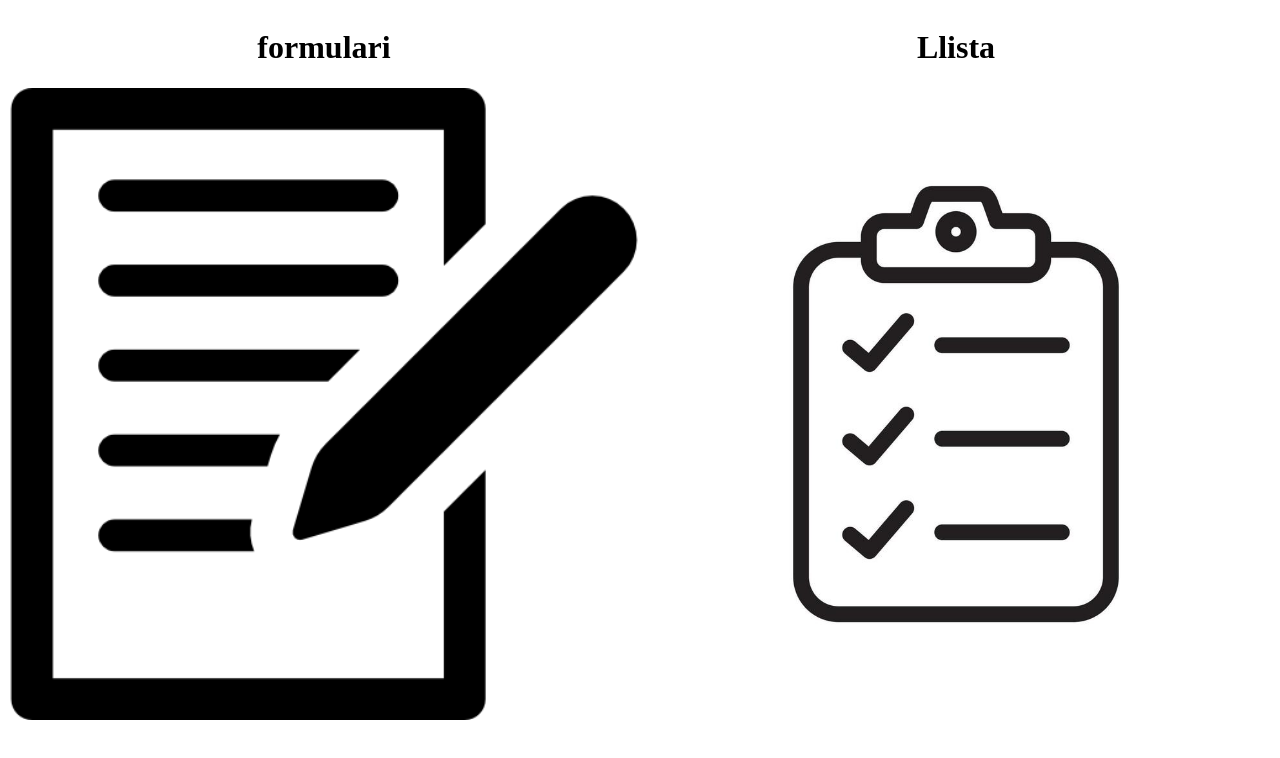
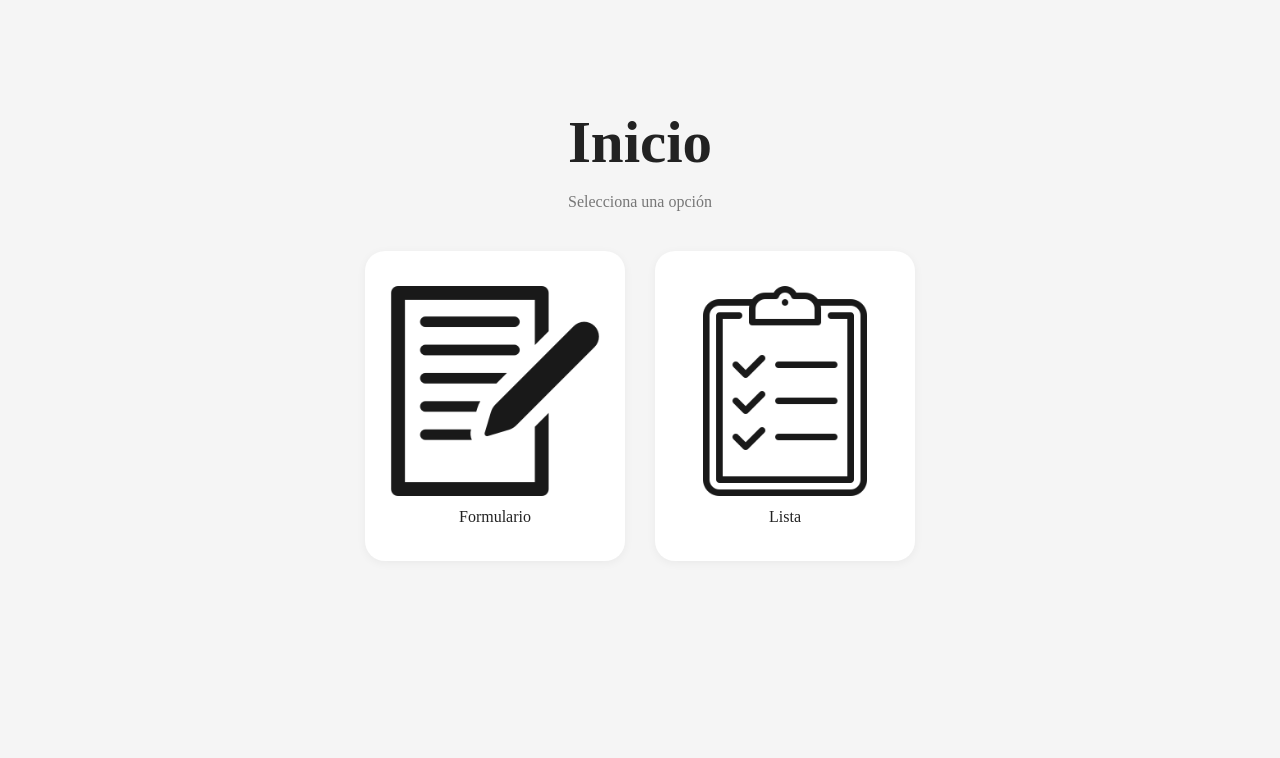
Before and after one commit to ricsaagon/Videojuegos, a plain HTML site: page index.html in a window 1280 px wide. Drawn offline with Linux system fonts and the light colour scheme.

Commit message:
mejora del index

```diff
--- a/index.html
+++ b/index.html
@@ -1,33 +1,34 @@
 <!DOCTYPE html>
-<html lang="en">
+<html lang="es">
 <head>
     <meta charset="UTF-8">
     <meta name="viewport" content="width=device-width, initial-scale=1.0">
-    <title>Document</title>
+    <title>Inicio</title>
     <link rel="stylesheet" href="style.css">
 </head>
+
 <body>
-   <body>
 
-    <div class="contenedor">
-        <div>
-            <h1>formulari</h1>
-            <a href="insertar.php">
-            <img src="foto/formulario.png" alt="">
+    <main class="container">
+
+        <h1 class="titulo">Inicio</h1>
+        <p class="subtitulo">Selecciona una opción</p>
+
+        <div class="grid">
+
+            <a href="insertar.php" class="card">
+                <img src="foto/formulario.png" alt="Formulario">
+                <span>Formulario</span>
             </a>
+
+            <a href="mostrat.php" class="card">
+                <img src="foto/llista.png" alt="Lista">
+                <span>Lista</span>
+            </a>
+
         </div>
 
-        <div>
-            <h1>Llista</h1>
-
-            <a href="mostrat.php">
-
-            <img src="foto/llista.jpg" alt="">
-            </a>
-        </div>
-    </div>
-
-</body>
+    </main>
 
 </body>
 </html>
--- a/style.css
+++ b/style.css
@@ -1,15 +1,56 @@
-.contenedor {
-            display: flex;
-        }
+body {
 
-        .contenedor div {
-            width: 50%;
-        }
+    background: #f5f5f5;
+    color: #222;
+}
 
-        .contenedor img {
-            width: 100%;
-            height: auto;
-        }
-h1{
+.container {
     text-align: center;
+    padding: 60px 20px;
 }
+
+.titulo {
+
+    font-size: 59px;
+    margin-bottom: 5px;
+    font-weight: 600;
+}
+
+.subtitulo {
+    color: #777;
+    margin-bottom: 40px;
+}
+
+.grid {
+    display: flex;
+    justify-content: center;
+    gap: 30px;
+}
+
+.card {
+    background: white;
+    width: 220px;
+    padding: 35px 20px;
+    border-radius: 20px;
+    text-decoration: none;
+    color: #222;
+    box-shadow: 0 2px 10px rgba(0,0,0,0.05);
+    display: flex;
+    flex-direction: column;
+    align-items: center;
+}
+
+.card img {
+    width: 210px;
+    height: 210px;
+    margin-bottom: 12px;
+    opacity: 0.9;
+}
+
+
+
+.card:hover {
+    transform: translateY(-4px);
+    box-shadow: 0 6px 18px rgba(0,0,0,0.08);
+    background-color: #adaaaa;
+}
```
Also changed, not shown: foto/llista.jpg (deleted), foto/llista.png (added).
